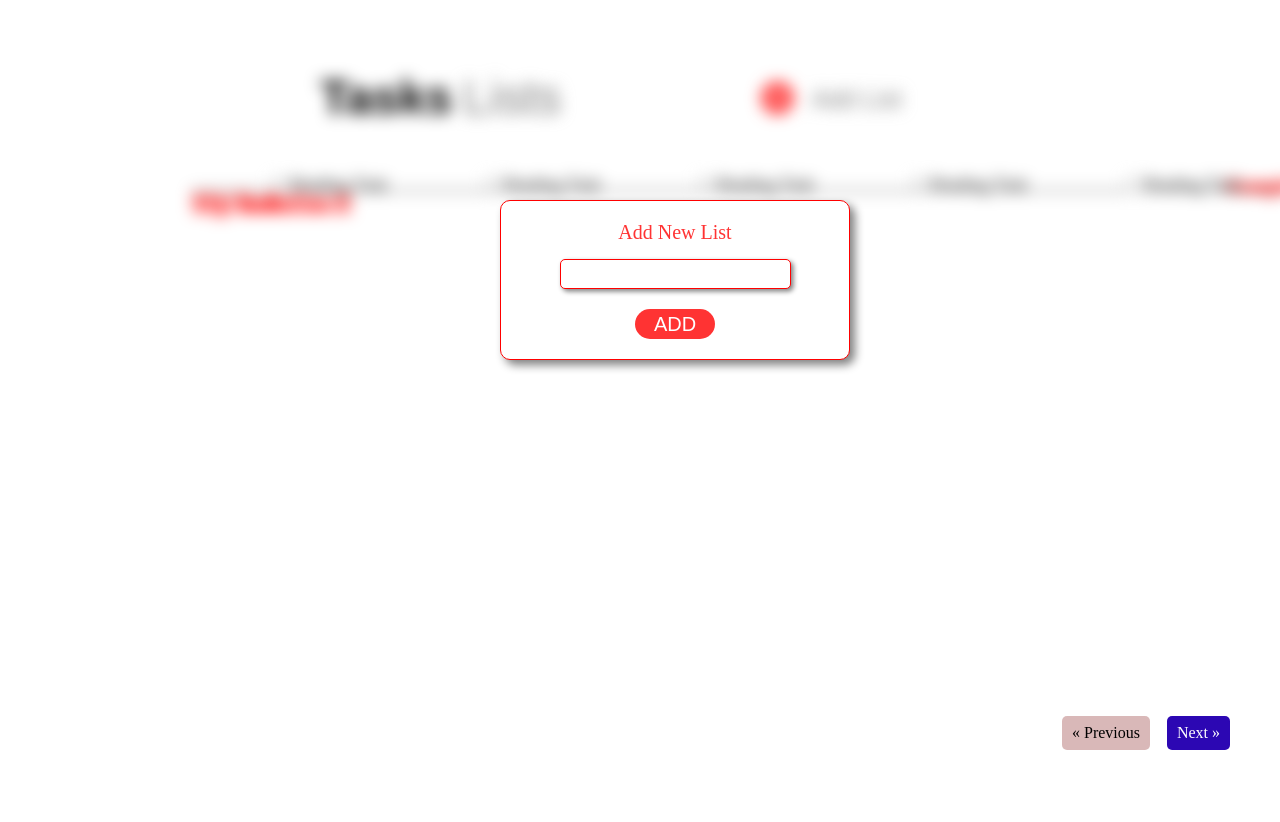
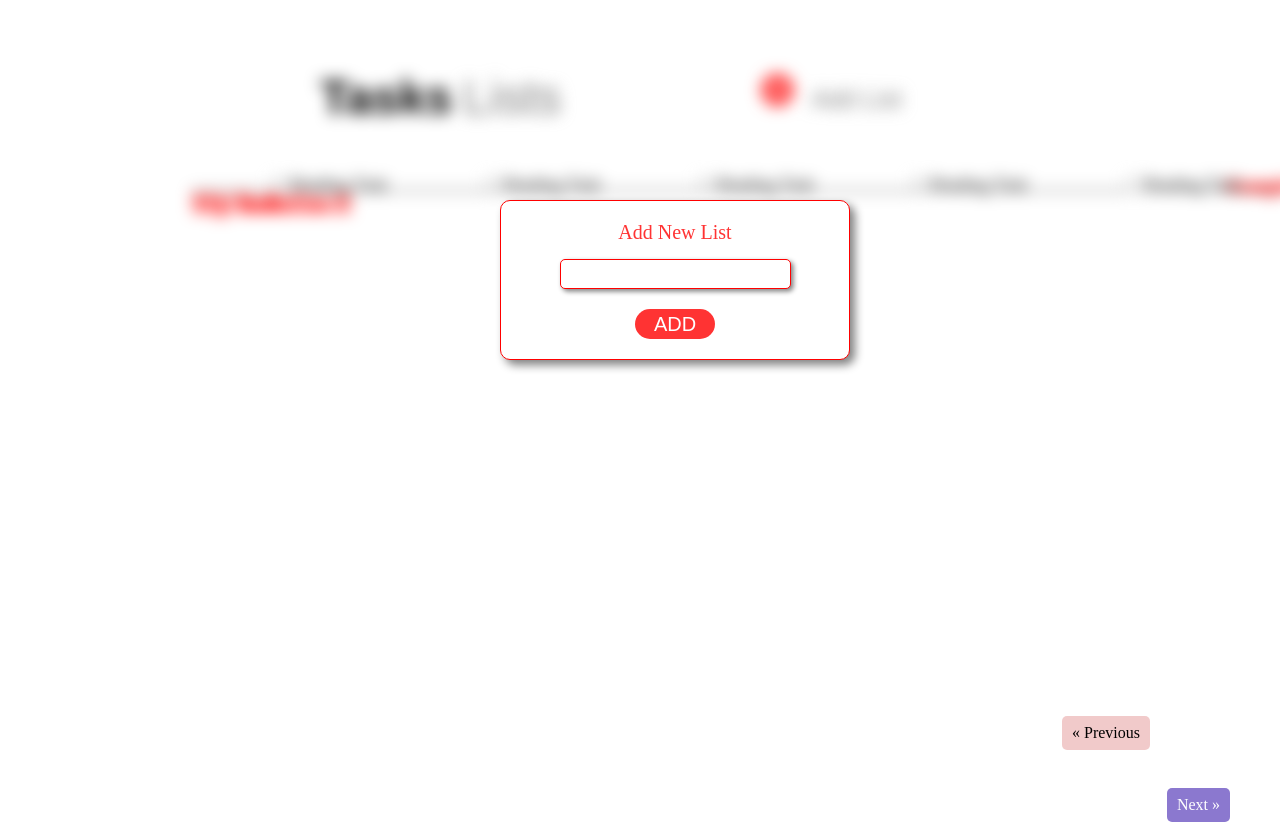
Before and after one commit to quantam03/project-mobile-view, a plain HTML site: page index3.html in a window 1280 px wide. Shown: the top 822 px of the page. Before the commit the page ends 800 px from the top, so only its background shows below. Drawn offline with Linux system fonts and the light colour scheme; a web font is replaced by a local one.

Commit message:
files added

```diff
--- a/index3.html
+++ b/index3.html
@@ -134,7 +134,7 @@
 </div>
 
     <div class="add">
-        <form>
+        <form action="./index4.html">
             <label for="text" >Add New List</label>
             <br>
 
--- a/style.css
+++ b/style.css
@@ -61,7 +61,7 @@
 #circle{
     position:absolute;
     width:10%;
-    height:100%;
+    height:80%;
     display:flex;
     align-items:center;
     justify-content:center;
@@ -114,6 +114,7 @@ a{
     color:red;
     border-bottom:1px solid black;
     right:0;
+
 }
 .div2{
     width:90%;
@@ -316,9 +317,10 @@ button{
 a {
     position: absolute;
     text-decoration: none;
+    color: gray;
     padding: 8px 10px;
     right: 50px;
-    bottom: 50px;
+    bottom: -22px;
   }
 
   a:hover {
@@ -327,12 +329,12 @@ a {
   }
 
   .next {
-    background-color: #2c07b3;
+    background-color: #8b78cf;
     color: white;
     border-radius: 5px;
   }
   .previous {
-    background-color: rgba(160, 79, 79, 0.4);
+    background-color: rgba(221, 123, 123, 0.4);
     color: black;
     position: absolute;
      bottom:50px;
```
Also changed, not shown: index.html (+1 -1 lines), index2.html (+4 -2 lines), index4.html (+2 -2 lines).
